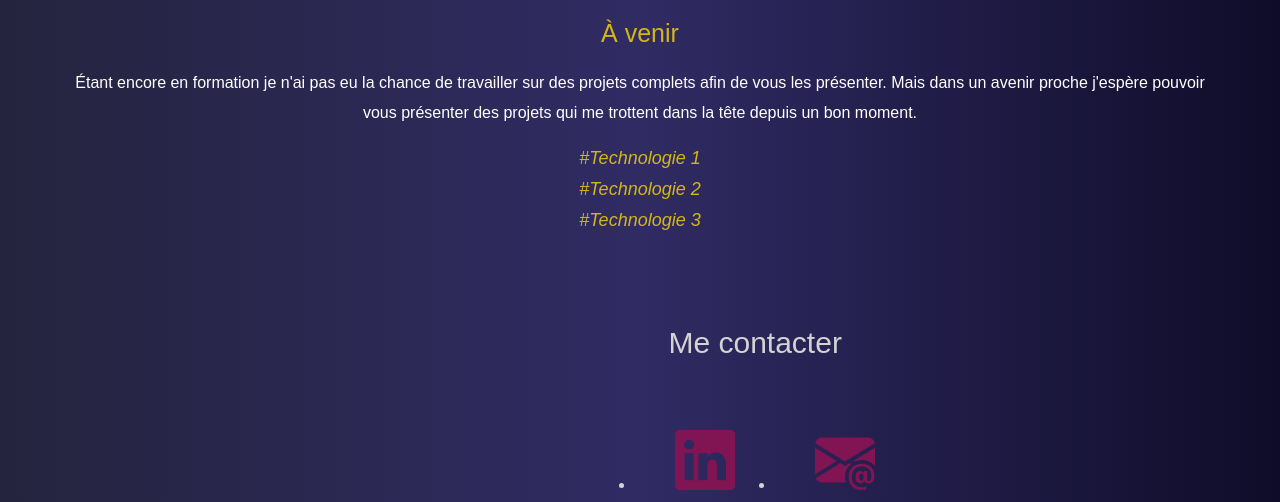
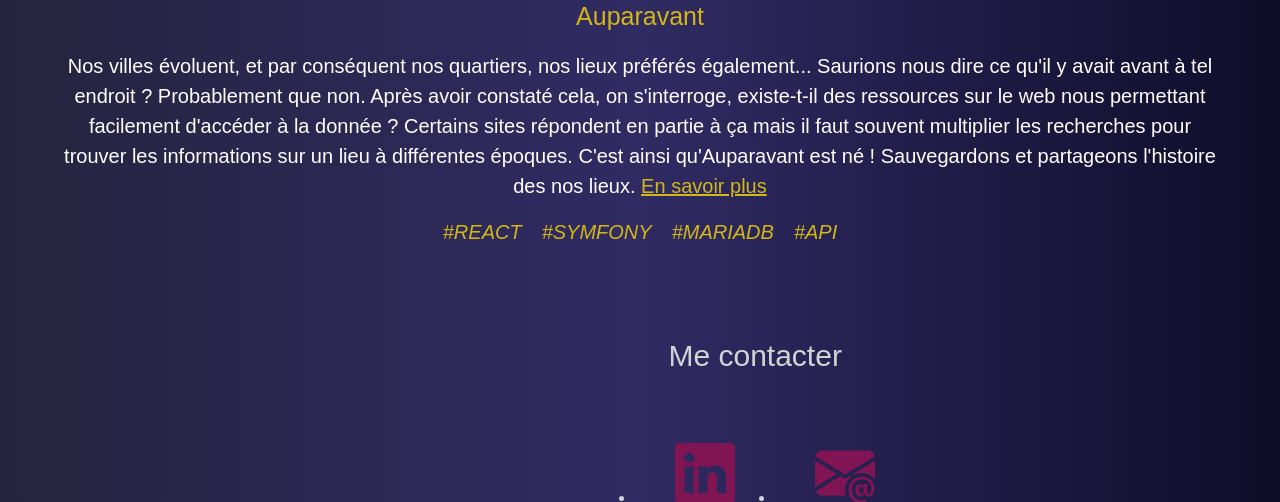
Before and after one commit to Christophe-LE-LAZ/christophe-le-laz.github.io, a PHP site: page / in a window 1280 px wide; the page is wider, and only the part inside the window is pictured. Shown: the part 2682-3184 px from the top of that part. Run offline with PHP 8.4, Linux system fonts and the light colour scheme; some libraries are stand-ins or nearby versions; some web fonts are replaced.

Commit message:
wip realisations

```diff
--- a/CSS/sections/realisations.css
+++ b/CSS/sections/realisations.css
@@ -105,7 +105,6 @@ h2#realisations {
     height: 100%;
 }
 
-
 #right-zone .content_projet2,
 #right-zone .content_projet3,
 #right-zone .content_projet4 {
@@ -197,8 +196,30 @@ h2#realisations {
 
 
 
-/* debut version laptop
+/* debut version laptop */
+@media only screen and (min-width:1024px) {
+#right-zone .content img {
+    width: 60%;
+}
 
+#right-zone i {
+
+    font-size: 2rem;
+
+}
+#right-zone p {
+    font-size: 2rem;
+
+}
+
+#right-zone .name--technology {
+    display: flex;
+    flex-direction: row;
+    justify-content: center;
+}
+
+}
+/*
 .section--realisations {
     border-top-left-radius: 37px 140px;
     border-top-right-radius: 23px 130px;
--- a/index.html
+++ b/index.html
@@ -293,11 +293,11 @@
                 value=""
                 checked="checked"
               />
-              <label class="label_projet projet1" for="1">À venir</label>
+              <label class="label_projet projet1" for="1">Auparavant</label>
             </li>
             <li class="item" id="p2">
               <input type="radio" id="2" name="basic_carousel" value="" />
-              <label class="label_projet projet2" for="2">À venir</label>
+              <label class="label_projet projet2" for="2">EvalPrestaImmo</label>
             </li>
             <li class="item" id="p3">
               <input type="radio" id="3" name="basic_carousel" value="" />
@@ -312,24 +312,25 @@
         <div id="middle-border"></div>
         <div id="right-zone">
           <div class="content content_projet1">
-            <img src="https://picsum.photos/600/300" alt="" />
-            <h3>À venir</h3>
+            <img src="images/projets/auparavant.png" class="mainpicture_projet" alt="" />
+            <h3>Auparavant</h3>
             <p>
-             Étant encore en formation je n'ai pas eu la chance de travailler sur des projets complets afin de vous les présenter. Mais dans un avenir proche j'espère pouvoir vous présenter des projets qui me trottent dans la tête depuis un bon moment.
-<!-- <a href="#">En savoir plus</a> -->
+              Nos villes évoluent, et par conséquent nos quartiers, nos lieux préférés également... Saurions nous dire ce qu'il y avait avant à tel endroit ? Probablement que non. Après avoir constaté cela, on s'interroge, existe-t-il des ressources sur le web nous permettant facilement d'accéder à la donnée ? Certains sites répondent en partie à ça mais il faut souvent multiplier les recherches pour trouver les informations sur un lieu à différentes époques. C'est ainsi qu'Auparavant est né ! Sauvegardons et partageons l'histoire des nos lieux.
+<a href="#"">En savoir plus</a>
             </p>
 
             <div class="name--technology">
-              <i>#Technologie 1</i>
-              <i>#Technologie 2</i>
-              <i>#Technologie 3</i>
+              <i>#REACT</i>
+              <i>#SYMFONY</i>
+              <i>#MARIADB</i>
+              <i>#API</i>
             </div>
           </div>
           <div class="content content_projet2">
             <img src="https://picsum.photos/600/300" alt="" />
-            <h3>À venir</h3>
+            <h3>EvalPrestaImmo</h3>
             <p>
-             Étant encore en formation je n'ai pas eu la chance de travailler sur des projets complets afin de vous les présenter. Mais dans un avenir proche j'espère pouvoir vous présenter des projets qui me trottent dans la tête depuis un bon moment.
+            Travailler avec des prestataires c'est bien. Les évaluer pour les faire évoluer c'est mieux ! EvalPresta l'outil permettant d'évaluer vos prestataires de services en réalisant notamment des rapports 100% digitaux. Oublions les vieux fichiers "Excel" peut pratique à remplir sur le terrain.
 <!-- <a href="#">En savoir plus</a> -->
             </p>
             <div class="name--technology">
```
Also changed, not shown: images/projets/auparavant.png (added).
